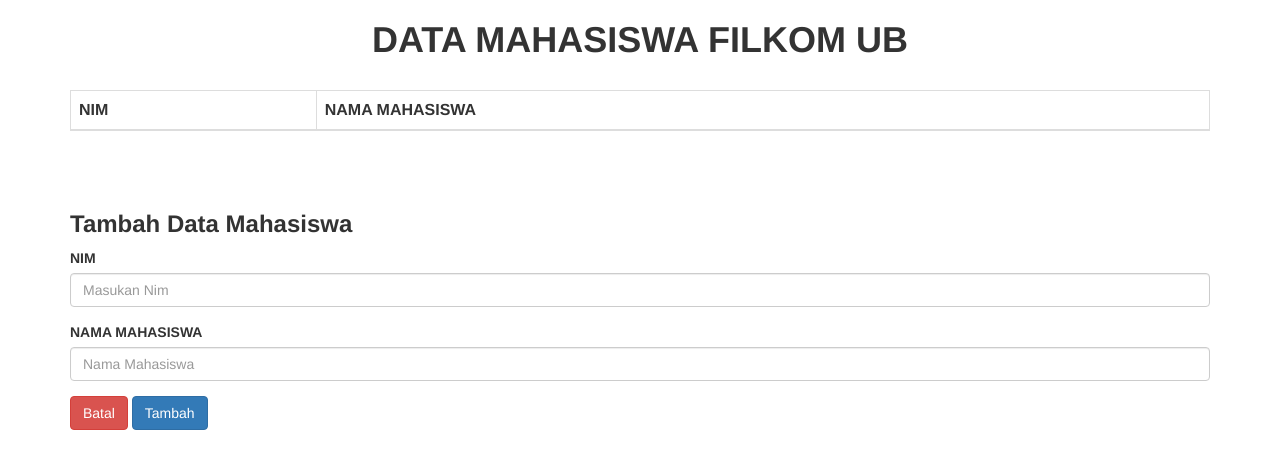
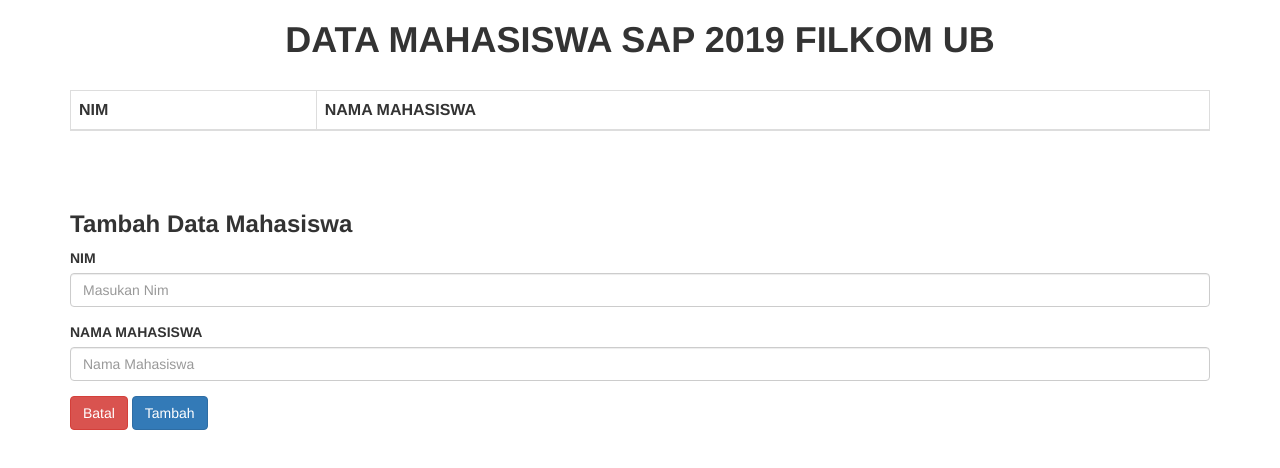
Before and after one commit to RohimatusSholihah/proakhir, a plain HTML site: page index.html in a window 1280 px wide. Drawn offline with nearby package versions, Linux system fonts and the light colour scheme; no server answers.

Commit message:
projectakhir

```diff
--- a/index.html
+++ b/index.html
@@ -12,7 +12,7 @@
 
     <body>
 
-        <h1><center><b>DATA MAHASISWA FILKOM UB</b></center></h1>
+        <h1><center><b>DATA MAHASISWA SAP 2019 FILKOM UB</b></center></h1>
         <br>
 
       <div class="container">
```
